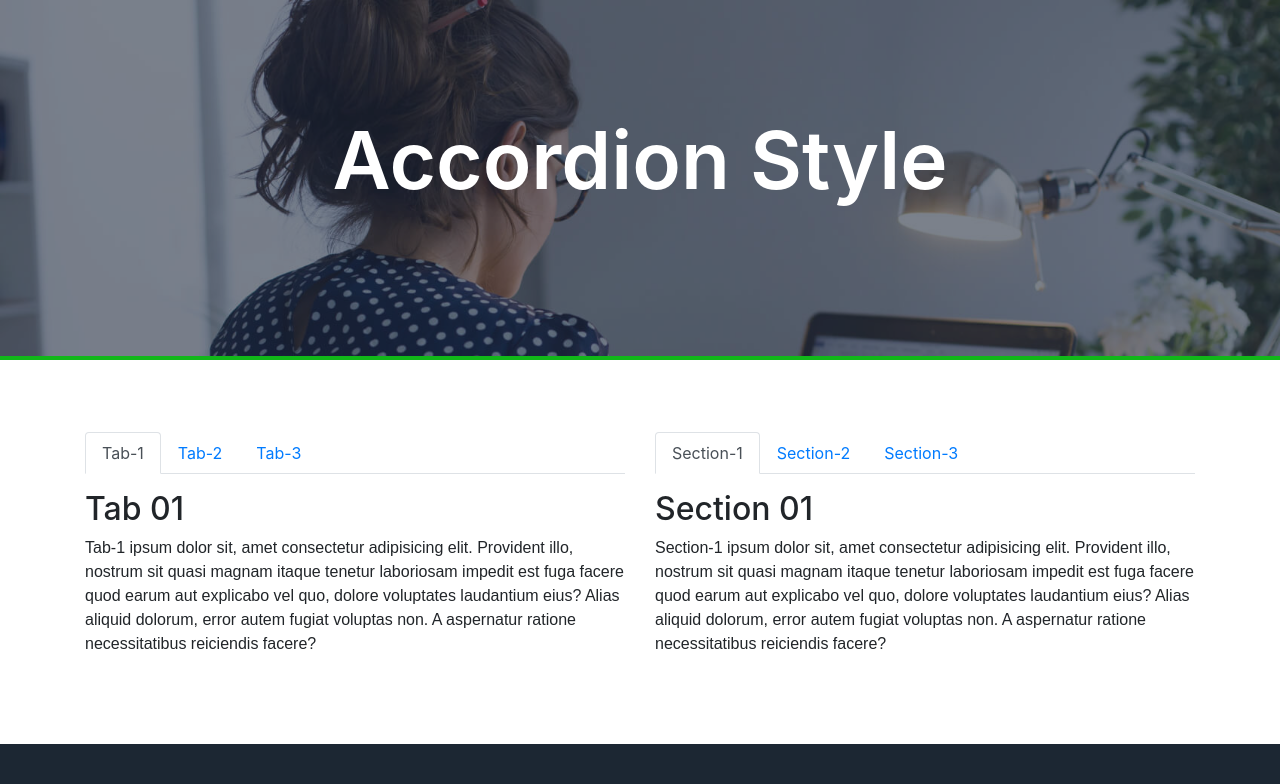
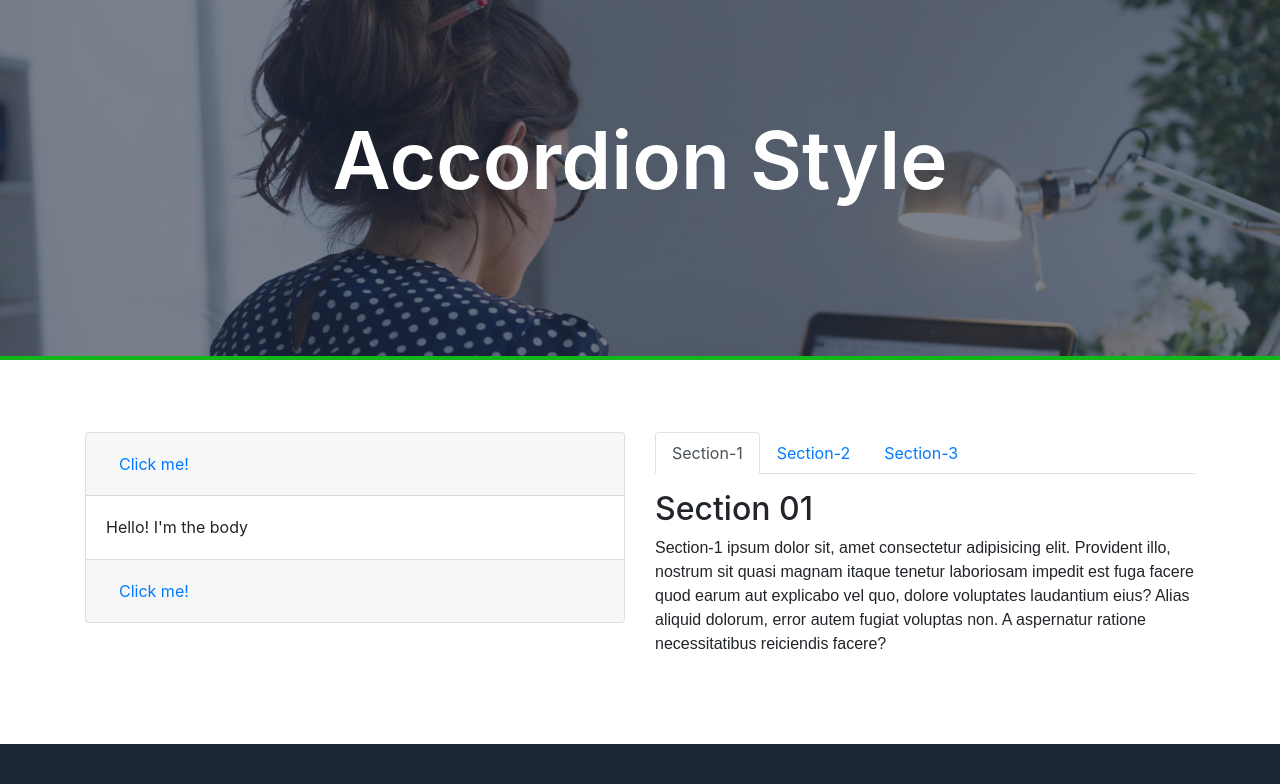
Before and after one commit to danishulhassan7/job-stock, a React (Create React App) app in the folder job-stock/: page /accordionStyle in a window 1280 px wide. Shown: the top 784 px of the page. Built offline with nearby package versions, Linux system fonts and the light colour scheme.

Commit message:
Job-Stock >> Accordion: Working

```diff
--- a/job-stock/src/components/AccordionStyle.js
+++ b/job-stock/src/components/AccordionStyle.js
@@ -1,7 +1,7 @@
 import React, { useState } from 'react';
 import '../App.css';
 import 'bootstrap/dist/css/bootstrap.min.css';
-import { Container, Row, Col, Tabs, Tab } from 'react-bootstrap';
+import { Container, Row, Col, Tabs, Tab, Accordion, Card, Button} from 'react-bootstrap';
 import Styles from './Styles';
 import bannerImg from '../assets/img/banner-10.jpg';
 import Footer from './Footer';
@@ -24,24 +24,28 @@
             <Container>
                 <Row>
                     <Col md={6} sm={12}>
-                        <Tabs
-                            id="controlled-tab-example"
-                            activeKey={key1}
-                            onSelect={(k) => setKey1(k)}
-                        >
-                            <Tab eventKey="Tab-1" title="Tab-1" className="mt-3">
-                                <h2>Tab 01</h2>
-                                <p>Tab-1 ipsum dolor sit, amet consectetur adipisicing elit. Provident illo, nostrum sit quasi magnam itaque tenetur laboriosam impedit est fuga facere quod earum aut explicabo vel quo, dolore voluptates laudantium eius? Alias aliquid dolorum, error autem fugiat voluptas non. A aspernatur ratione necessitatibus reiciendis facere?</p>
-                            </Tab>
-                            <Tab eventKey="Tab-2" title="Tab-2" className="mt-3">
-                                <h2>Tab 02</h2>
-                                <p>Tab-2 ipsum dolor sit, amet consectetur adipisicing elit. Provident illo, nostrum sit quasi magnam itaque tenetur laboriosam impedit est fuga facere quod earum aut explicabo vel quo, dolore voluptates laudantium eius? Alias aliquid dolorum, error autem fugiat voluptas non. A aspernatur ratione necessitatibus reiciendis facere?</p>
-                            </Tab>
-                            <Tab eventKey="Tab-3" title="Tab-3" className="mt-3">
-                                <h2>Tab 03</h2>
-                                <p>Tab-3 ipsum dolor sit, amet consectetur adipisicing elit. Provident illo, nostrum sit quasi magnam itaque tenetur laboriosam impedit est fuga facere quod earum aut explicabo vel quo, dolore voluptates laudantium eius? Alias aliquid dolorum, error autem fugiat voluptas non. A aspernatur ratione necessitatibus reiciendis facere?</p>
-                            </Tab>
-                        </Tabs>
+                        <Accordion defaultActiveKey="0">
+                            <Card>
+                                <Card.Header>
+                                    <Accordion.Toggle as={Button} variant="link" eventKey="0">
+                                        Click me!
+      </Accordion.Toggle>
+                                </Card.Header>
+                                <Accordion.Collapse eventKey="0">
+                                    <Card.Body>Hello! I'm the body</Card.Body>
+                                </Accordion.Collapse>
+                            </Card>
+                            <Card>
+                                <Card.Header>
+                                    <Accordion.Toggle as={Button} variant="link" eventKey="1">
+                                        Click me!
+      </Accordion.Toggle>
+                                </Card.Header>
+                                <Accordion.Collapse eventKey="1">
+                                    <Card.Body>Hello! I'm another body</Card.Body>
+                                </Accordion.Collapse>
+                            </Card>
+                        </Accordion>
                     </Col>
                     <Col md={6} sm={12}>
                         <Tabs
@@ -64,8 +68,8 @@
                         </Tabs>
                     </Col>
                 </Row>
-            </Container> <br/> <br/> <br/>
-            <Footer/>
+            </Container> <br /> <br /> <br />
+            <Footer />
         </Styles>
     );
 }
```
Also changed, not shown: 1 other file (tests, documents, lock files or other folders).
